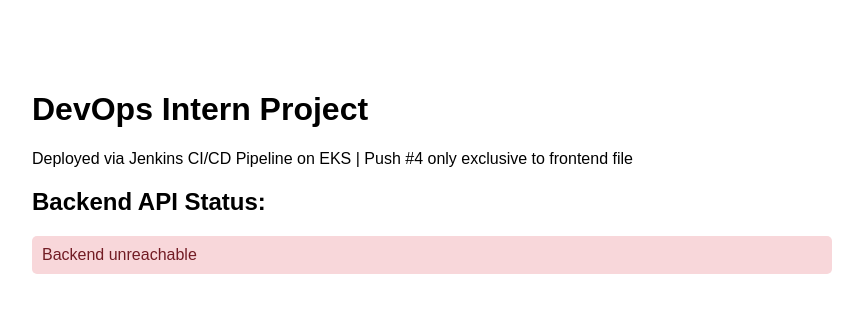
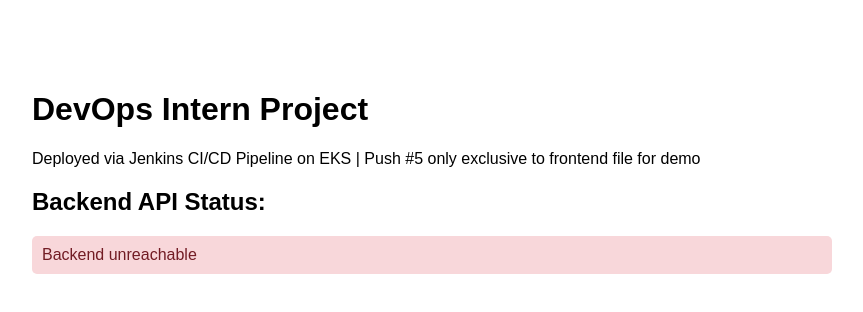
Before and after one commit to imdibrm/devops-project, a plain HTML site: page frontend/index.html in a window 1280 px wide. Shown: the whole page, without its empty margins (208-1071 px from the left). Drawn offline with Linux system fonts and the light colour scheme; no server answers.

Commit message:
Update index.html

```diff
--- a/frontend/index.html
+++ b/frontend/index.html
@@ -11,7 +11,7 @@
 </head>
 <body>
   <h1>DevOps Intern Project</h1>
-  <p>Deployed via Jenkins CI/CD Pipeline on EKS | Push #4 only exclusive to frontend file</p>
+  <p>Deployed via Jenkins CI/CD Pipeline on EKS | Push #5 only exclusive to frontend file for demo</p>
   <h2>Backend API Status:</h2>
   <div id="status" class="status">Checking...</div>
   <script>
```
